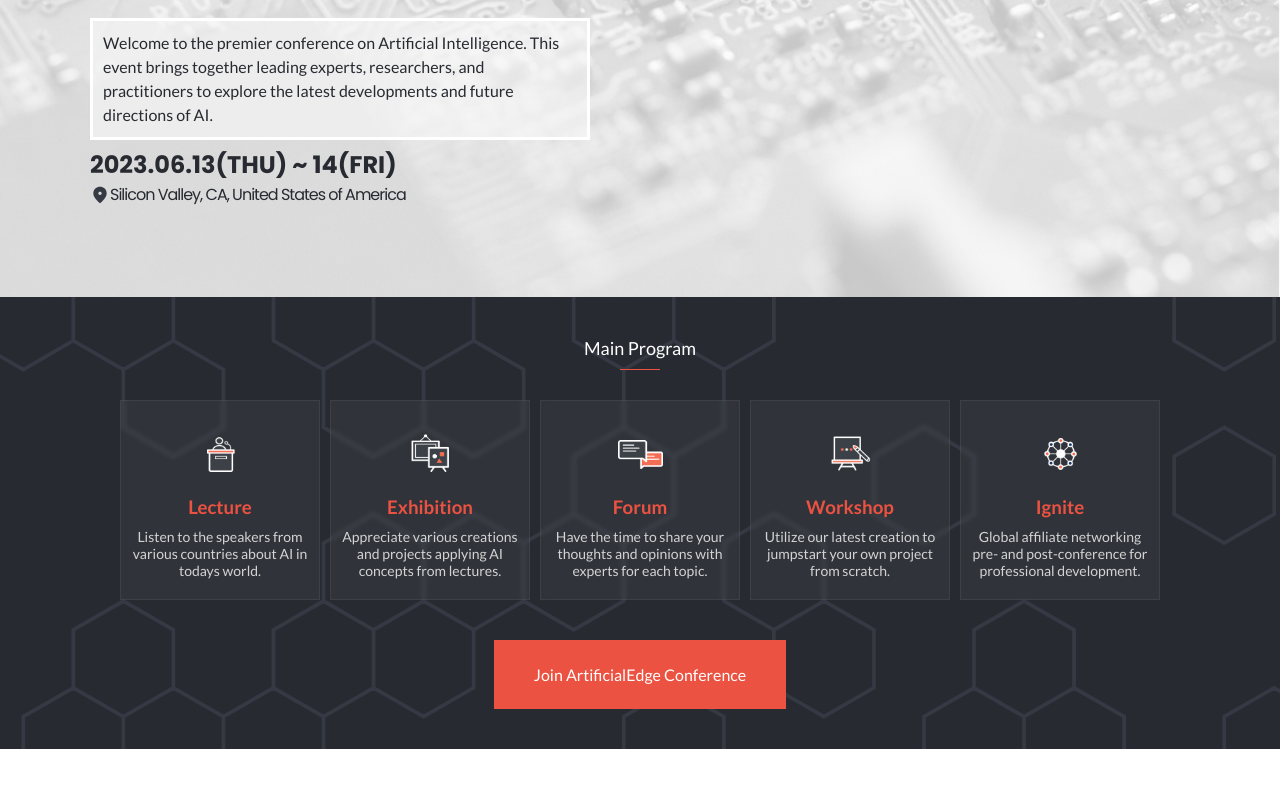
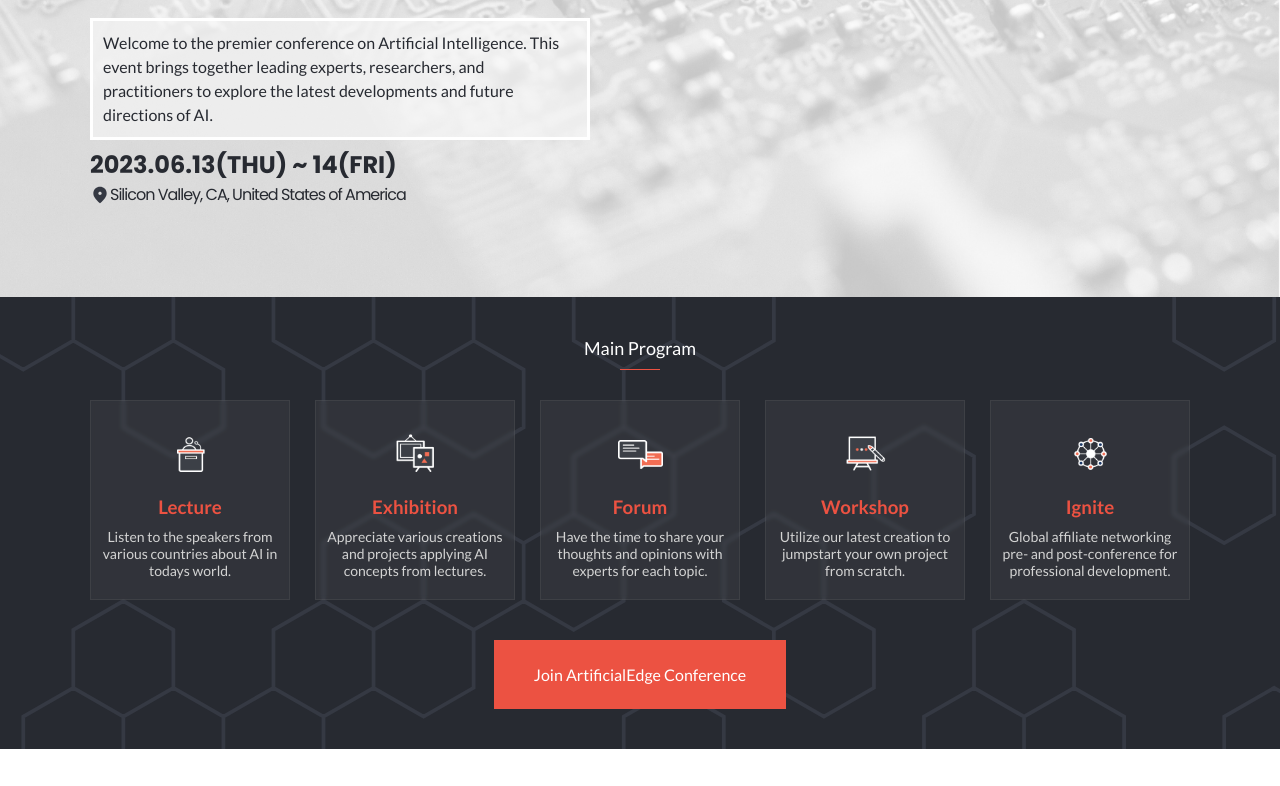
Before and after one commit to Alejuda/Capstone-1-Conference, a website: page index.html in a window 1280 px wide. Shown: the part 385-1171 px from the top of the page. Drawn offline with Linux system fonts and the light colour scheme.

Commit message:
Fix cards styles

```diff
--- a/style.css
+++ b/style.css
@@ -468,9 +468,11 @@
   }
 
   .cards-container {
+    justify-content: center;
     flex-wrap: wrap;
     flex-direction: row;
     align-items: stretch;
+    gap: 25px;
   }
 
   .card {
```
